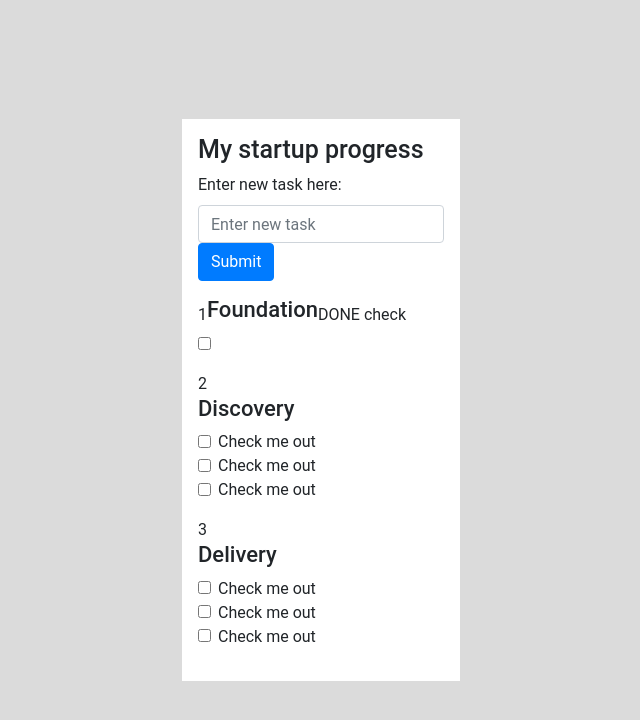
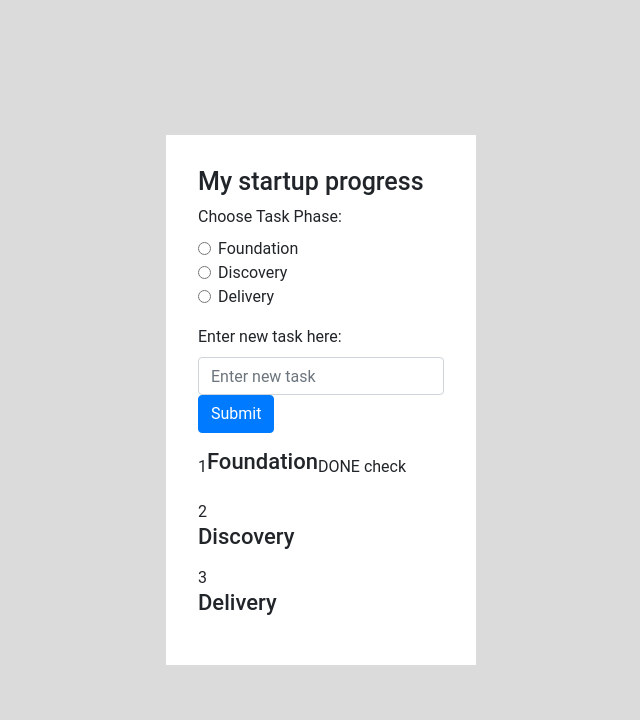
Before and after one commit to haikonguyen/oak-assignment, a React (Create React App) app: page / in a window 1280 px wide. Shown: the top 720 px of the page, without its empty margins (319-959 px from the left). Built offline with nearby package versions, Linux system fonts and the light colour scheme; the HTML template or start-up script is replaced by a standard one.

Commit message:
adding basic adding feature

```diff
--- a/src/App.tsx
+++ b/src/App.tsx
@@ -4,6 +4,7 @@ import { Button, Form } from 'react-bootstrap';
 import 'bootstrap/dist/css/bootstrap.min.css';
 import { GlobalStyle } from './components/GlobalStyle/global-style.component';
 import { TaskList } from './components/TaskList/task-list.component';
+import { TaskProps } from './types';
 
 const StyledApp = styled.div`
   height: 100vh;
@@ -16,14 +17,12 @@ const StyledApp = styled.div`
 `;
 
 const App: FC = () => {
-  const [foundationTasks, setFoundationTasks] = useState([
-    {
-      id: 0,
-      name: '',
-      done: false,
-    },
-  ]);
+  const [foundationTasks, setFoundationTasks] = useState<TaskProps[]>([]);
+  const [discoveryTasks, setDiscoveryTasks] = useState<TaskProps[]>([]);
+  const [deliveryTasks, setDeliveryTasks] = useState<TaskProps[]>([]);
   const [todoText, setTodoText] = useState('');
+  const [isPhaseDone, setIsPhaseDone] = useState(false);
+  const [todoPhase, setTodoPhase] = useState('');
 
   const submitHandler = (event: FormEvent<HTMLFormElement>) => {
     event.preventDefault();
@@ -38,17 +37,28 @@ const App: FC = () => {
       <GlobalStyle />
       <main>
         <Form
-          style={{ background: 'white', padding: '1rem' }}
+          style={{ background: 'white', padding: '2rem' }}
           onSubmit={submitHandler}
         >
           <h1>My startup progress</h1>
+
+          <Form.Group controlId="formBasicEmail">
+            <Form.Label>Choose Task Phase:</Form.Label>
+            <Form.Check
+              name="todoPhase"
+              type="radio"
+              label="Foundation"
+              value="foundation"
+            />
+            <Form.Check name="todoPhase" type="radio" label="Discovery" />
+            <Form.Check name="todoPhase" type="radio" label="Delivery" />
+          </Form.Group>
 
           <Form.Group controlId="formBasicEmail">
             <Form.Label>Enter new task here:</Form.Label>
             <Form.Control
               type="text"
               placeholder="Enter new task"
-              value={todoText}
               onChange={(event) => setTodoText(event.target.value)}
             />
             <Button variant="primary" type="submit">
@@ -61,23 +71,31 @@ const App: FC = () => {
               <div className="align-self-center">1</div> <h2>Foundation</h2>
               <div className="align-self-center">DONE check</div>
             </div>
-            <TaskList foundationTasks={foundationTasks} />
+            <TaskList
+              tasks={foundationTasks}
+              setTasks={setFoundationTasks}
+              setIsPhaseDone={setIsPhaseDone}
+            />
           </Form.Group>
           <Form.Group controlId="formBasicCheckbox">
             <div>
               <div>2</div> <h2>Discovery</h2>
             </div>
-            <Form.Check type="checkbox" label="Check me out" />
-            <Form.Check type="checkbox" label="Check me out" />
-            <Form.Check type="checkbox" label="Check me out" />
+            <TaskList
+              tasks={discoveryTasks}
+              setTasks={setDiscoveryTasks}
+              setIsPhaseDone={setIsPhaseDone}
+            />
           </Form.Group>
           <Form.Group controlId="formBasicCheckbox">
             <div>
               <div>3</div> <h2>Delivery</h2>
             </div>
-            <Form.Check type="checkbox" label="Check me out" />
-            <Form.Check type="checkbox" label="Check me out" />
-            <Form.Check type="checkbox" label="Check me out" />
+            <TaskList
+              tasks={deliveryTasks}
+              setTasks={setDeliveryTasks}
+              setIsPhaseDone={setIsPhaseDone}
+            />
           </Form.Group>
         </Form>
       </main>
--- a/src/components/TaskList/task-list.component.tsx
+++ b/src/components/TaskList/task-list.component.tsx
@@ -1,18 +1,43 @@
-import React, { FC } from 'react';
+import React, { FC, useCallback } from 'react';
 import { Form } from 'react-bootstrap';
-import { TaskListProps } from '../../types';
+import { TaskListProps, TaskProps } from '../../types';
 
 export const TaskList: FC<TaskListProps> = (props) => {
-  const { foundationTasks } = props;
+  const { tasks, setTasks } = props;
+
+  const checkboxChangeHandler = useCallback(
+    (task: TaskProps) => {
+      setTasks(
+        tasks.map((checkedTask) => {
+          if (checkedTask.id === task.id) {
+            return { ...checkedTask, done: !checkedTask.done };
+          }
+
+          return checkedTask;
+        })
+      );
+
+      // @ts-ignore
+      tasks.map((checkedTask) => {
+        if (checkedTask.done === true) {
+          console.log('done');
+        }
+
+        return checkedTask;
+      });
+    },
+    [setTasks, tasks]
+  );
 
   return (
     <>
-      {foundationTasks?.map((task) => (
+      {tasks?.map((task) => (
         <Form.Check
           key={task.id}
           type="checkbox"
           label={task.name}
           checked={task.done}
+          onChange={() => checkboxChangeHandler(task)}
         />
       ))}
     </>
--- a/tsconfig.json
+++ b/tsconfig.json
@@ -18,7 +18,7 @@
     "resolveJsonModule": true,
     "isolatedModules": true,
     "noEmit": true,
-    "jsx": "react"
+    "jsx": "react-jsx"
   },
   "include": [
     "src"
```
Also changed, not shown: src/types.ts (+6 -1 lines).
